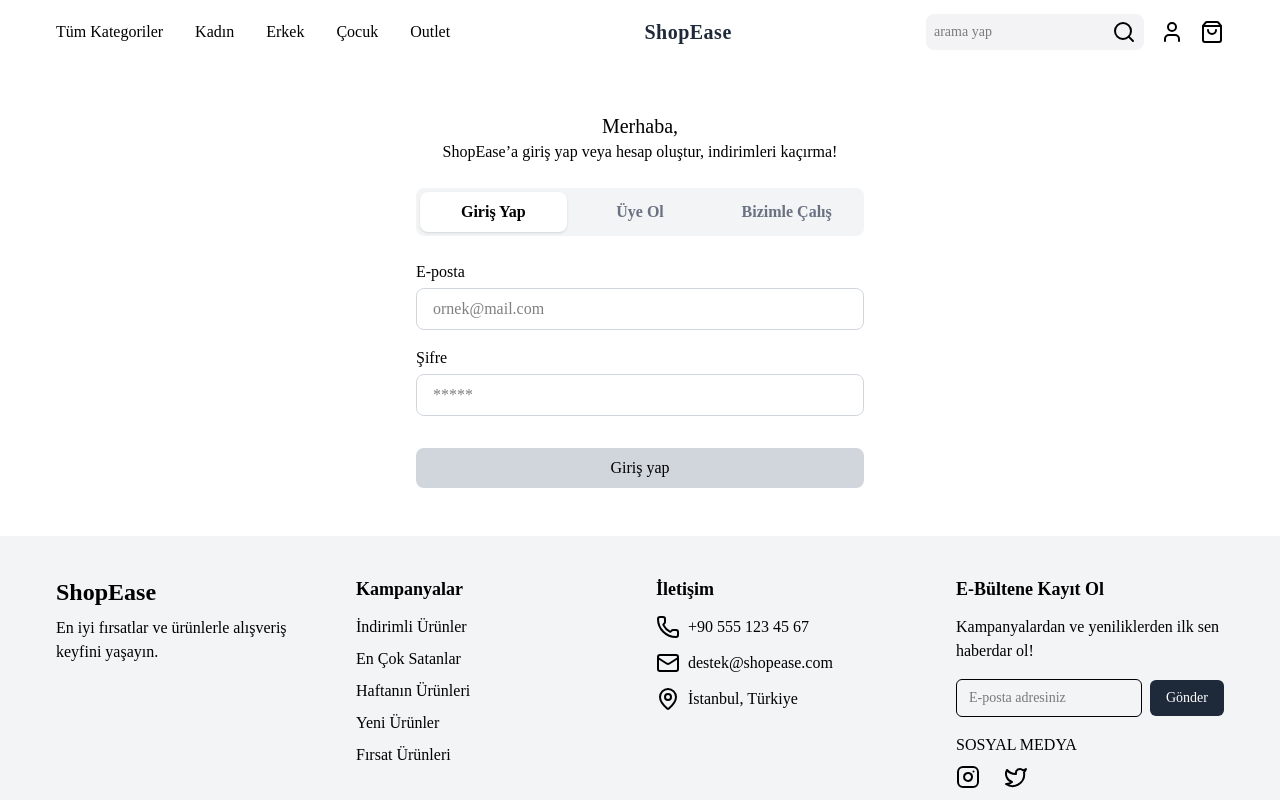
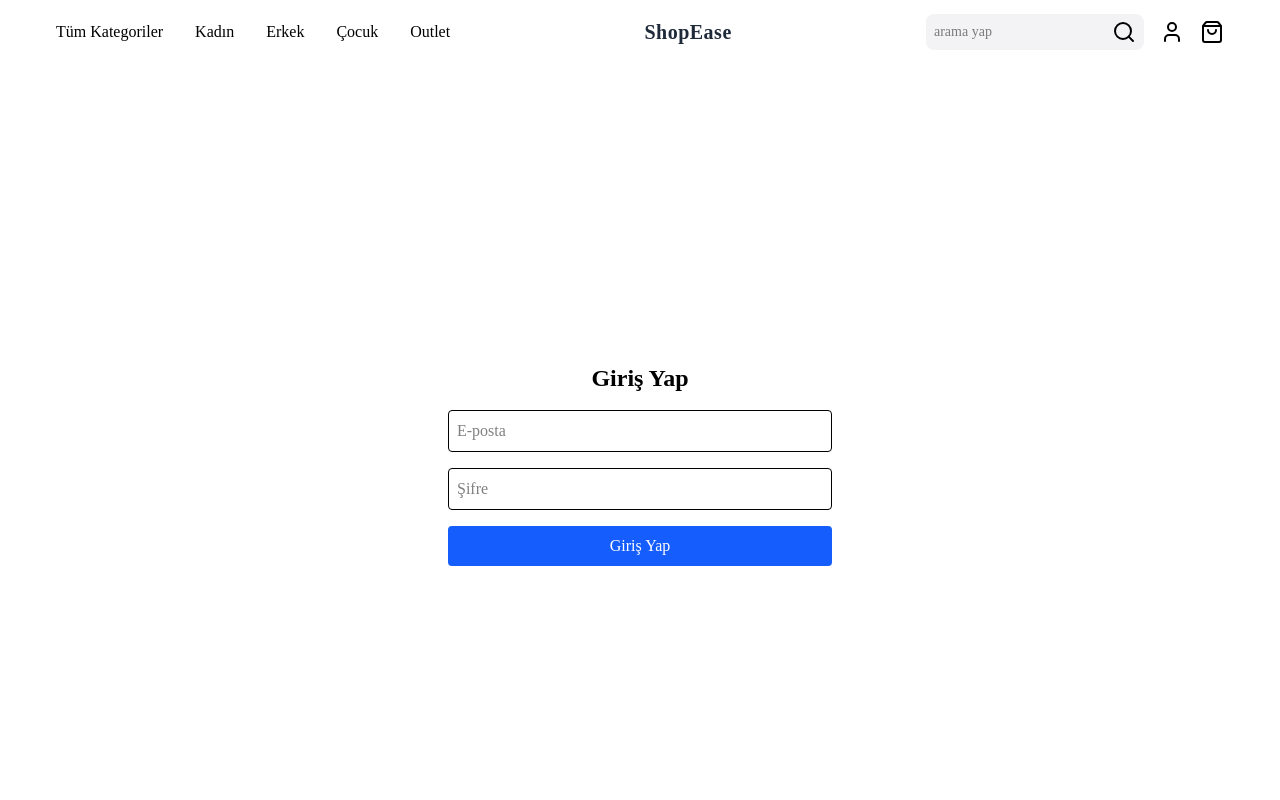
Before and after one commit to EdepHuu/Yazilimxyz, a Next.js app in the folder Yazilimxyz-Frontend/frontend-web/: page /giris in a window 1280 px wide. Shown: the top 800 px of the page. Built offline with nearby package versions, Linux system fonts and the light colour scheme.

Commit message:
Backend-Frontend connection has been tested and is working successfully.

```diff
--- a/Yazilimxyz-Frontend/frontend-web/src/app/giris/page.tsx
+++ b/Yazilimxyz-Frontend/frontend-web/src/app/giris/page.tsx
@@ -1,12 +1,68 @@
-import Tabs from "@/components/Tabs";
-import React from "react";
+'use client';
 
-function LoginPage() {
+import React, { useState } from 'react';
+import axios from 'axios';
+
+const LoginPage = () => {
+  const [email, setEmail] = useState('');
+  const [password, setPassword] = useState('');
+  const [message, setMessage] = useState('');
+
+  const handleLogin = async (e: React.FormEvent) => {
+    e.preventDefault();
+
+    try {
+      const response = await axios.post(
+        `${process.env.NEXT_PUBLIC_API_BASE_URL}${process.env.NEXT_PUBLIC_LOGIN_ENDPOINT}`,
+        { email, password }
+      );
+
+      const data = response.data;
+
+      if (data.success) {
+      localStorage.setItem('token', data.token);
+      setMessage('✅ Giriş başarılı!');
+
+      //Giriş başarılıysa urunler sayfasına yönlendir
+      window.location.href = '/urunler';
+      } else {
+        setMessage(`❌ ${data.message}`);
+      }
+    } catch (error) {
+      setMessage('❌ Hata: Sunucuya bağlanılamadı.');
+    }
+  };
+
   return (
-    <>
-      <Tabs />
-    </>
+    <div className="flex flex-col items-center justify-center min-h-screen p-4">
+      <h1 className="text-2xl font-bold mb-4">Giriş Yap</h1>
+      <form onSubmit={handleLogin} className="w-full max-w-sm space-y-4">
+        <input
+          type="email"
+          placeholder="E-posta"
+          value={email}
+          onChange={(e) => setEmail(e.target.value)}
+          className="w-full border p-2 rounded"
+          required
+        />
+        <input
+          type="password"
+          placeholder="Şifre"
+          value={password}
+          onChange={(e) => setPassword(e.target.value)}
+          className="w-full border p-2 rounded"
+          required
+        />
+        <button
+          type="submit"
+          className="w-full bg-blue-600 hover:bg-blue-700 text-white p-2 rounded"
+        >
+          Giriş Yap
+        </button>
+      </form>
+      {message && <p className="mt-4 text-sm">{message}</p>}
+    </div>
   );
-}
+};
 
 export default LoginPage;
```
Also changed, not shown: Yazilimxyz-Frontend/frontend-web/package.json (+7 -6 lines), 2 other files (tests, documents, lock files or other folders).
